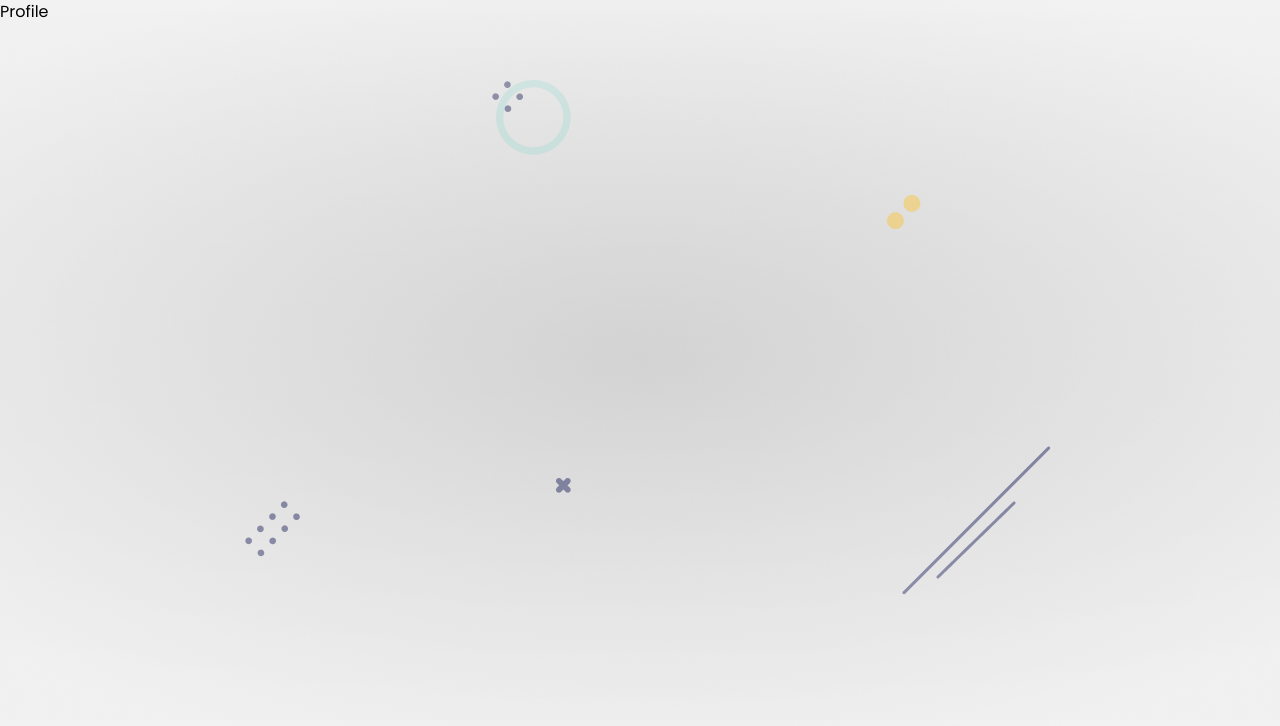
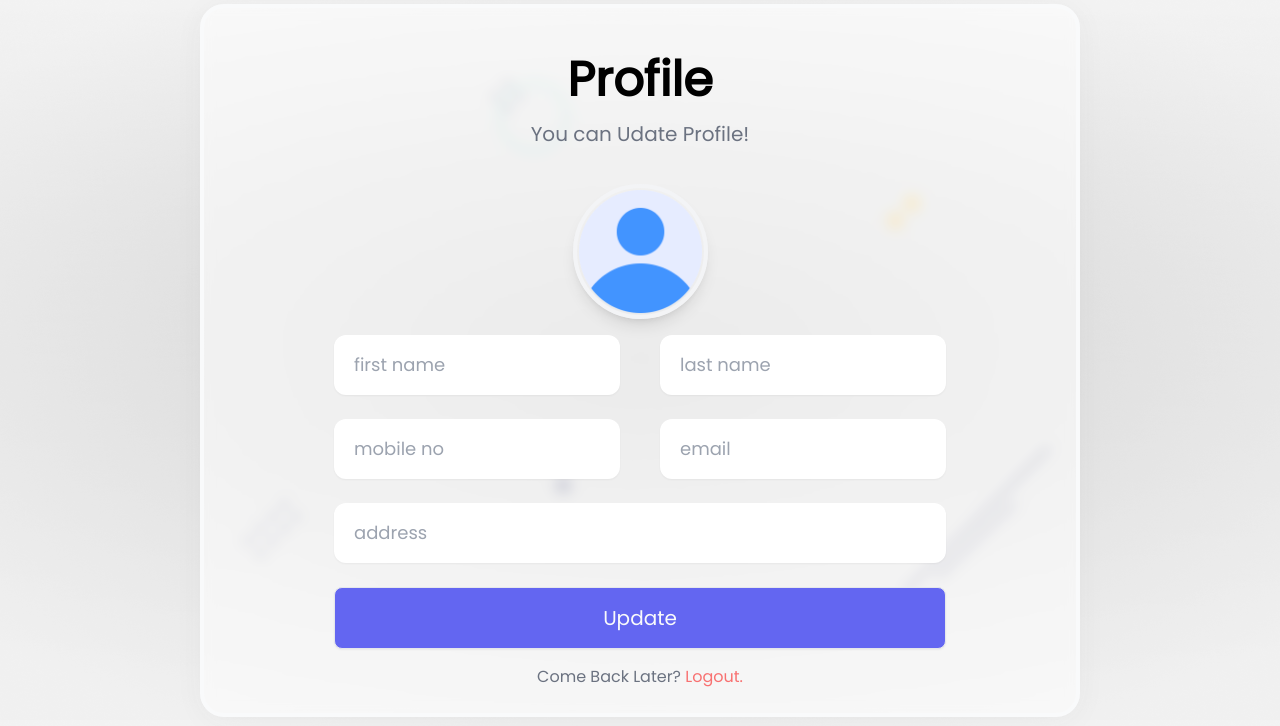
Before and after one commit to Toba-dean/mern_login, a React (Create React App) app in the folder client/: page /profile in a window 1280 px wide. Shown: the top 726 px of the page. Built offline with nearby package versions, Linux system fonts and the light colour scheme.

Commit message:
done with the profile page

```diff
--- a/client/src/components/NotFound.jsx
+++ b/client/src/components/NotFound.jsx
@@ -2,7 +2,9 @@ import React from 'react'
 
 const NotFound = () => {
   return (
-    <div>NotFound</div>
+    <div className="flex justify-center items-center h-screen">
+      <h1 className='text-5xl font-extrabold italic'>Page Not Found</h1>
+    </div>
   )
 }
 
--- a/client/src/components/Profile.jsx
+++ b/client/src/components/Profile.jsx
@@ -1,8 +1,122 @@
-import React from 'react'
+import { useState } from "react";
+import { Toaster } from "react-hot-toast";
+import { useFormik } from "formik";
+
+import avatar from "../assets/profile.png";
+import styles from "../styles/Username.module.css";
+import extend from "../styles/Profile.module.css";
+import { profileValidation } from "../helper/validate";
+import { convertToBase64 } from "../helper/convert";
+
 
 const Profile = () => {
+
+  const [file, setFile] = useState();
+
+  const formik = useFormik({
+    initialValues: {
+      firstName: "",
+      email: "",
+      lastName: "",
+      mobile: "",
+      address: ""
+    },
+    validate: profileValidation,
+    validateOnBlur: false,
+    validateOnChange: false,
+    onSubmit: async values => {
+      values = await Object.assign(values, { profile: file || "" })
+      console.log(values)
+    }
+  });
+
+  /** formik doensn't support file upload so we need to create this handler */
+  const onUpload = async e => {
+    const base64 = await convertToBase64(e.target.files[0]);
+    setFile(base64);
+  }
+
   return (
-    <div>Profile</div>
+    <div className="container mx-auto">
+      <Toaster position="top-center" reverseOrder={false}></Toaster>
+
+      <div className="flex justify-center items-center">
+        <div className={`${styles.glass} ${extend.glass} mt-1 pb-1`} style={{ width: "45%", paddingTop: "3em" }}>
+          <div className="title flex flex-col items-center">
+            <h1 className="text-5xl font-bold">Profile</h1>
+            <span className="py-4 text-xl w-2/3 text-center text-gray-500">
+              You can Udate Profile!
+            </span>
+          </div>
+
+          <form className="py-1" onSubmit={formik.handleSubmit}>
+            <div className="profile flex justify-center py-4">
+              <label htmlFor="profile">
+                <img src={file || avatar} alt="avatar" className={`${styles.profile_img}`} />
+              </label>
+
+              <input
+                type="file"
+                name="profile"
+                id="profile"
+                onChange={onUpload}
+              />
+            </div>
+
+            <div className="textbox flex flex-col items-center gap-6">
+              <div className="name flex gap-10 w-3/4">
+                <input
+                  {...formik.getFieldProps("firstName")}
+                  type="text"
+                  placeholder="first name"
+                  className={`${styles.text_box} ${extend.text_box}`}
+                />
+
+                <input
+                  {...formik.getFieldProps("lastName")}
+                  type="text"
+                  placeholder="last name"
+                  className={`${styles.text_box} ${extend.text_box}`}
+                />
+              </div>
+
+              <div className="name flex gap-10 w-3/4">
+                <input
+                  {...formik.getFieldProps("mobile")}
+                  type="text"
+                  placeholder="mobile no"
+                  className={`${styles.text_box} ${extend.text_box}`}
+                />
+
+                <input
+                  {...formik.getFieldProps("email")}
+                  type="email"
+                  placeholder="email"
+                  className={`${styles.text_box} ${extend.text_box}`}
+                />
+              </div>
+
+              <input
+                {...formik.getFieldProps("address")}
+                type="text"
+                placeholder="address"
+                className={`${styles.text_box} ${extend.text_box}`}
+              />
+
+              <button className={styles.btn} type="submit">Update</button>
+
+
+            </div>
+
+            <div className="text-center py-4">
+              <span className="text-gray-500">
+                Come Back Later? <button className="text-red-400 hover:text-red-600" to="/">Logout.</button>
+              </span>
+            </div>
+          </form>
+        </div>
+      </div>
+    </div>
   )
 }
 
--- a/client/src/helper/validate.js
+++ b/client/src/helper/validate.js
@@ -32,6 +32,12 @@ export async function registerValidation(values) {
   passwordVerify(errors, values);
   emailVerify(errors, values);
 
+  return errors;
+}
+
+/** validate profile page */
+export async function profileValidation(values){
+  const errors = emailVerify({}, values);
   return errors;
 }
 
--- /dev/null
+++ b/client/src/styles/Profile.module.css
@@ -0,0 +1,11 @@
+.glass{
+    @apply  w-5/6;
+}
+
+.profile_img{
+    @apply w-40 cursor-pointer;
+}
+
+.text_box{
+    @apply w-3/4;
+}
```
